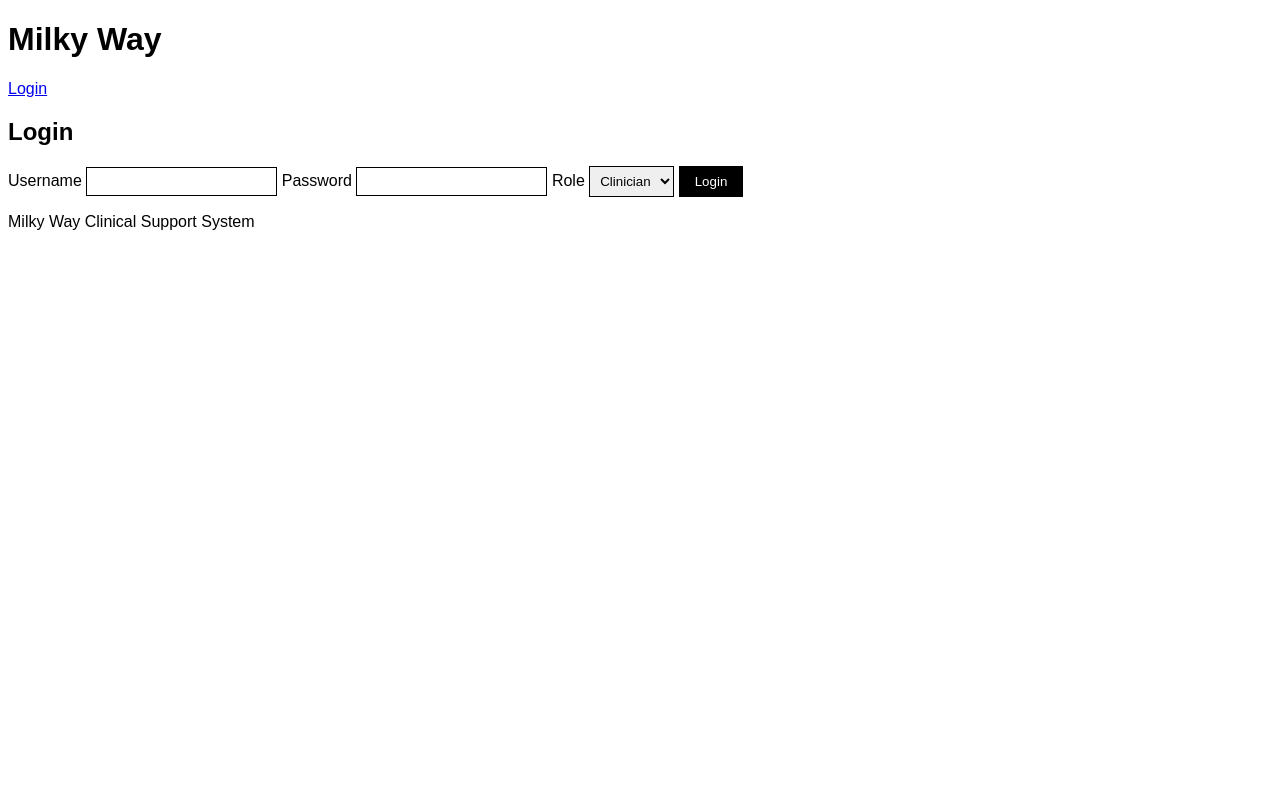
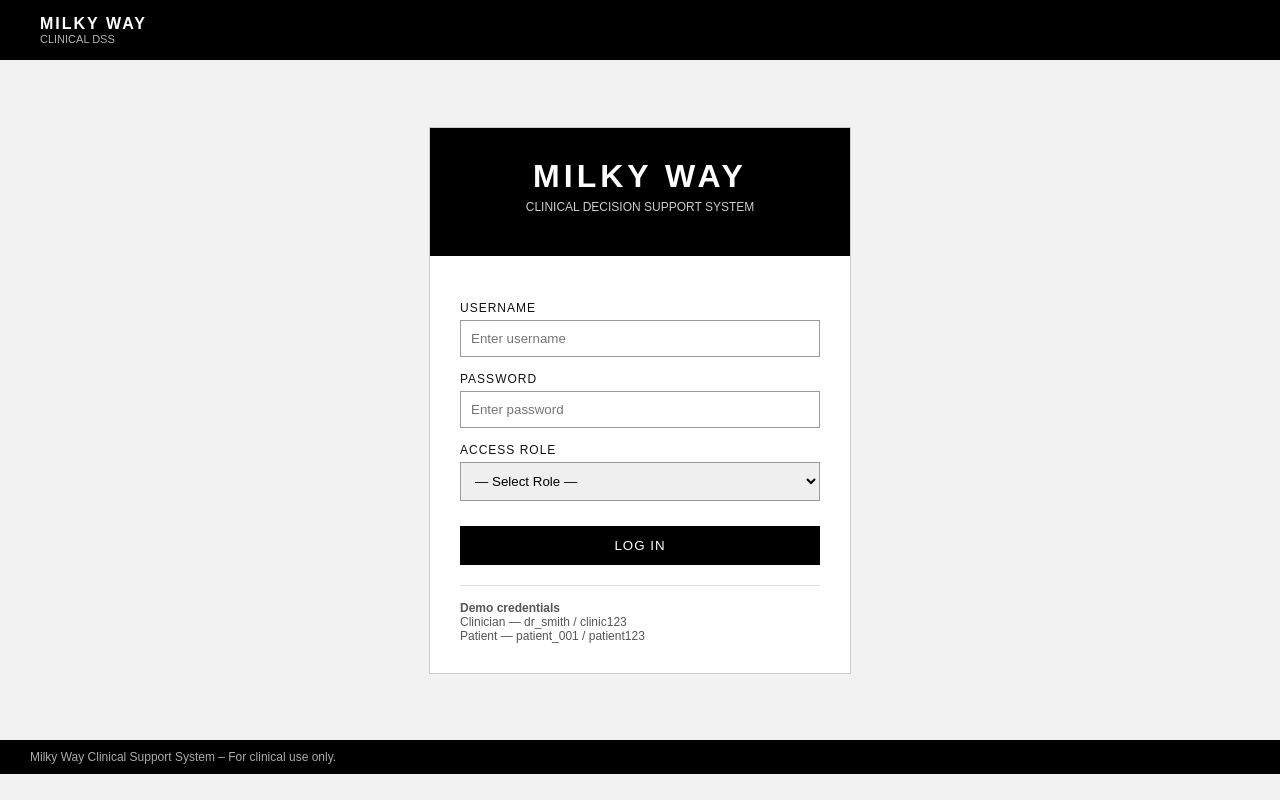
Before and after one commit to Dzoixy/milky-way-new-blood, a FastAPI app: page / in a window 1280 px wide. Run offline with FastAPI, Linux system fonts and the light colour scheme; parts of the project's set-up code (start-up, migrations or seed data) failed here and were passed over.

Commit message:
fix html,css

```diff
--- a/app/static/css/style.css
+++ b/app/static/css/style.css
@@ -1,26 +1,101 @@
 body {
-    background-color: #FFFFFF;
-    font-family: sans-serif;
+    margin: 0;
+    font-family: Arial, sans-serif;
+    background: #f2f2f2;
+    color: #111;
 }
 
-button {
-    background-color: #000000;
-    color: #FFFFFF;
-    border: none;
-    padding: 8px 16px;
+.topbar {
+    background: #000;
+    color: #fff;
+    padding: 15px 40px;
 }
 
-input, select {
-    border: 1px solid #000000;
-    padding: 6px;
+.logo strong {
+    letter-spacing: 2px;
 }
 
-table {
-    border-collapse: collapse;
-    width: 100%;
+.logo span {
+    display: block;
+    font-size: 11px;
+    opacity: 0.7;
 }
 
-th, td {
-    border: 1px solid #000000;
-    padding: 8px;
+.container {
+    display: flex;
+    justify-content: center;
+    align-items: center;
+    min-height: 85vh;
 }
+
+.auth-card {
+    width: 420px;
+    background: #fff;
+    border: 1px solid #ccc;
+}
+
+.auth-header {
+    background: #000;
+    color: #fff;
+    text-align: center;
+    padding: 30px 20px;
+}
+
+.auth-header h1 {
+    margin: 0;
+    letter-spacing: 4px;
+}
+
+.auth-header p {
+    font-size: 12px;
+    opacity: 0.8;
+    margin-top: 5px;
+}
+
+.auth-form {
+    padding: 30px;
+    display: flex;
+    flex-direction: column;
+}
+
+.auth-form label {
+    margin-top: 15px;
+    font-size: 12px;
+    letter-spacing: 1px;
+}
+
+.auth-form input,
+.auth-form select {
+    margin-top: 5px;
+    padding: 10px;
+    border: 1px solid #999;
+}
+
+.btn-primary {
+    margin-top: 25px;
+    padding: 12px;
+    background: #000;
+    color: #fff;
+    border: none;
+    cursor: pointer;
+    letter-spacing: 1px;
+}
+
+.btn-primary:hover {
+    background: #333;
+}
+
+.demo-info {
+    margin-top: 20px;
+    font-size: 12px;
+    color: #555;
+    border-top: 1px solid #ddd;
+    padding-top: 15px;
+}
+
+.footer {
+    background: #000;
+    color: #aaa;
+    font-size: 12px;
+    padding: 10px 30px;
+}
--- a/app/templates/base.html
+++ b/app/templates/base.html
@@ -1,23 +1,25 @@
 <!DOCTYPE html>
 <html>
 <head>
-    <title>Milky Way</title>
+    <title>Milky Way CDSS</title>
     <link rel="stylesheet" href="/static/css/style.css">
 </head>
 <body>
-<header>
-    <h1>Milky Way</h1>
-    <nav>
-        <a href="/">Login</a>
-    </nav>
+
+<header class="topbar">
+    <div class="logo">
+        <strong>MILKY WAY</strong>
+        <span>CLINICAL DSS</span>
+    </div>
 </header>
 
-<main>
+<main class="container">
     {% block content %}{% endblock %}
 </main>
 
-<footer>
-    <p>Milky Way Clinical Support System</p>
+<footer class="footer">
+    Milky Way Clinical Support System – For clinical use only.
 </footer>
+
 </body>
 </html>
--- a/app/templates/login.html
+++ b/app/templates/login.html
@@ -1,21 +1,36 @@
 {% extends "base.html" %}
 {% block content %}
-<section>
-    <h2>Login</h2>
-    <form method="POST" action="/login">
-        <label>Username</label>
-        <input type="text" name="username">
 
-        <label>Password</label>
-        <input type="password" name="password">
+<div class="auth-card">
+    <div class="auth-header">
+        <h1>MILKY WAY</h1>
+        <p>CLINICAL DECISION SUPPORT SYSTEM</p>
+    </div>
 
-        <label>Role</label>
-        <select name="role">
-            <option>Clinician</option>
-            <option>Patient</option>
+    <form method="POST" action="/login" class="auth-form">
+
+        <label>USERNAME</label>
+        <input type="text" name="username" placeholder="Enter username" required>
+
+        <label>PASSWORD</label>
+        <input type="password" name="password" placeholder="Enter password" required>
+
+        <label>ACCESS ROLE</label>
+        <select name="role" required>
+            <option value="">— Select Role —</option>
+            <option value="Clinician">Clinician</option>
+            <option value="Patient">Patient</option>
         </select>
 
-        <button type="submit">Login</button>
+        <button type="submit" class="btn-primary">LOG IN</button>
+
+        <div class="demo-info">
+            <strong>Demo credentials</strong><br>
+            Clinician — dr_smith / clinic123<br>
+            Patient — patient_001 / patient123
+        </div>
+
     </form>
-</section>
+</div>
+
 {% endblock %}
```
